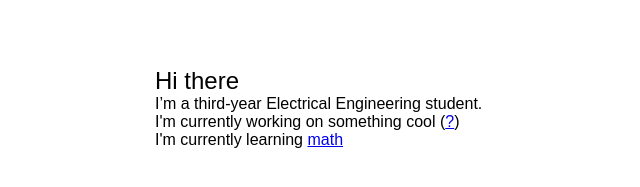
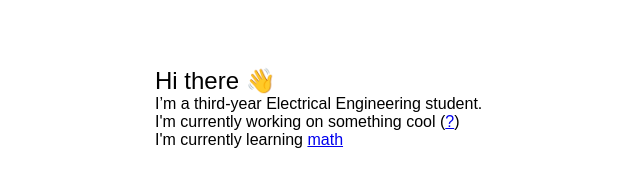
Before and after one commit to JudexLudicium/new, a plain HTML site: page index.html in a window 1280 px wide. Shown: the part 131-318 px from the top of the page, 320-960 px from the left. Drawn offline with Linux system fonts and the light colour scheme.

Commit message:
Update index.html

```diff
--- a/index.html
+++ b/index.html
@@ -22,7 +22,7 @@
         <a href="roadmap.html">Roadmap</a>
     </nav>
     <p>
-    <span style="font-size: 24px;">Hi there </span> <br>I’m a third-year Electrical Engineering student.<br>I'm currently working on something cool (<a href="#">?</a>)<br>
+    <span style="font-size: 24px;">Hi there 👋</span> <br>I’m a third-year Electrical Engineering student.<br>I'm currently working on something cool (<a href="#">?</a>)<br>
     I'm currently learning <a href="#">math</a>
     </p>
 </body>
```
